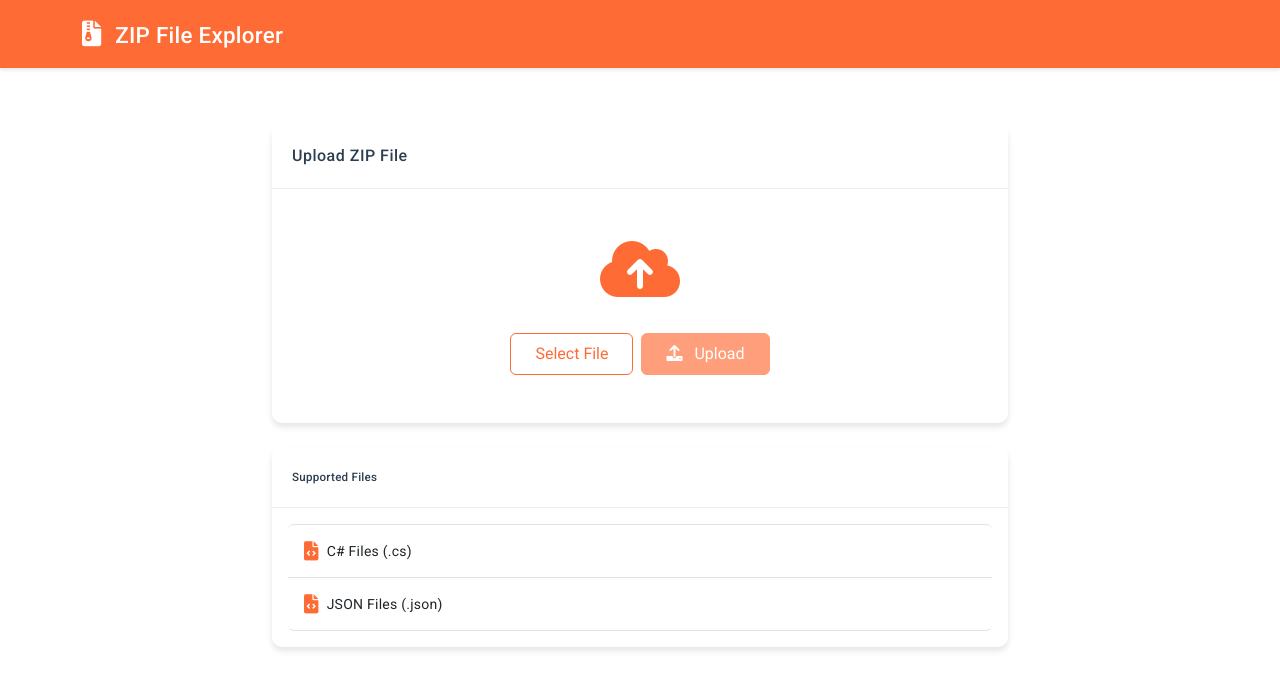
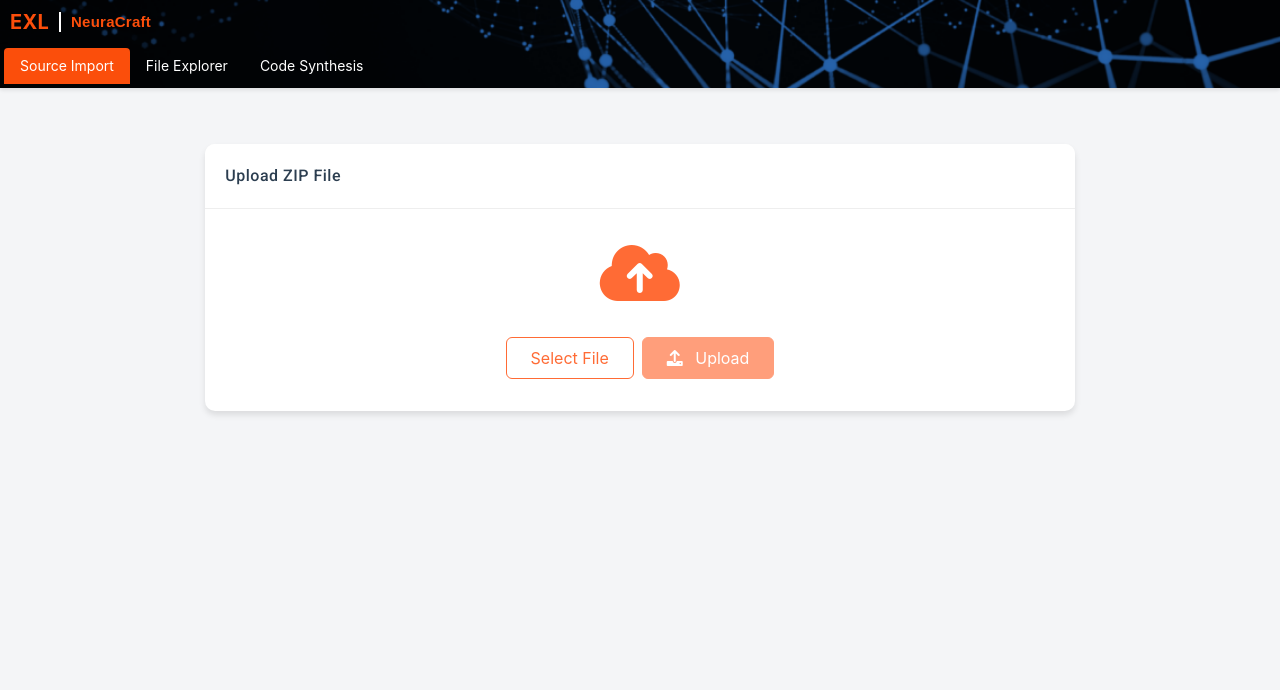
Before and after one commit to Muksh07/cognitivePart2, an Angular app: page / in a window 1280 px wide. Shown: the top 690 px of the page. Built offline with nearby package versions, Linux system fonts and the light colour scheme.

Commit message:
navbar added

```diff
--- a/src/app/app.component.css
+++ b/src/app/app.component.css
@@ -1,19 +1,134 @@
 /* app.component.css */
 /* Navbar Styles */
-.navbar {
-    background-color: #ff6b35;
-    padding: 1rem;
-    box-shadow: 0 2px 4px rgba(0,0,0,0.1);
+*{
+    /* margin: 0; */
+    padding: 0;
   }
 
-  .navbar-brand {
-    color: white;
-    font-weight: 500;
-    font-size: 1.4rem;
+  .container {
+    font-family: 'Inter', sans-serif;
+    max-width: 100%;
+    background-color: #f4f5f7;
+    height: 100vh;
   }
 
-  .navbar-brand i {
-    font-size: 1.6rem;
+  .top{
+    background-image: url('../assets/Images/uu.png');
+    background-size: cover;
+    background-position: center;
+    position: relative;
+  }
+
+  .title{
+    padding: 12px 10px;
+    color: #fb4e0b;
+    /* background-color:#fb4e0b ; */
+    font-size: 20px;
+    font-weight: bold;
+  }
+
+
+  .divider{
+    border-left: 2px solid white; /* Adjust the color and width as needed */
+    height: 20px;
+  }
+
+  .subtitle{
+    font-family: 'Yantramanav', sans-serif;
+    display: block;
+      margin-left: 10px;
+      margin-bottom: 0;
+      /* padding-left: 8px; */
+      font-size: 15px;
+      color: #fb4e0b;
+      border-left: 0;
+      font-style: normal;
+      font-weight: bold;
+  }
+
+  header {
+    display: flex;
+    align-items: center;
+    box-shadow: 0 2px 4px rgba(0, 0, 0, 0.1);
+    margin-bottom: 5px;
+  }
+
+  nav {
+    display: flex;
+    padding: 4px;
+    border-radius: 4px 4px 0 0;
+  }
+
+  header nav button {
+    background-color: transparent;
+    /* color: #a0a0a0; */
+    color: white;
+    border: none;
+    padding: 8px 16px;
+    font-size: 14px;
+    font-weight: 400;
+    border-radius: 4px 4px 0 0;
+    cursor: pointer;
+    transition: color 0.3s ease, background-color 0.3s ease;
+    position: relative;
+  }
+
+  header nav button.active {
+    background-color: #fb4e0b;
+    color: #ffffff;
+    /* border-bottom: 2px solid #fb4e0b; */
+  }
+
+  .blue-nav  button.active {
+    background-color: #fb4e0b;
+    color: #ffffff;
+    /* border-bottom: 2px solid #fb4e0b; */
+  }
+
+  /* nav button::after {
+    content: '';
+    position: absolute;
+    top: 50%;
+    right: 0;
+    height: 50%;
+    width: 1px;
+    background-color: #fb4e0b;
+    transform: translateY(-50%);
+  } */
+
+  nav button:hover {
+    color: #ffffff;
+    background-color: #fb4e0b;
+  }
+
+  nav .blueprinting-sub-tab {
+    padding: 8px 16px;
+    margin: 2px;
+    background-color: #6c757d;
+    color: white;
+    border: none;
+    font-size: 12px;
+    font-weight: bold;
+    cursor: pointer;
+    transition: color 0.3s ease;
+  }
+  .blue-nav{
+    background-color: #6c757d;
+  }
+  nav .blueprinting-sub-tab.active {
+    color: #ffffff;
+  }
+
+  nav .blueprinting-sub-tab:hover {
+    color: #ffffff;
+  }
+  .btn-primary.custom {
+    background-color: #fb4e0b;
+    border-color: #fb4e0b;
+    font-size: 11px;
+    font-weight: bold;
+    border-radius: 8px;
+    margin: 2px;
   }
 
   /* Upload Section Styles */
--- a/src/app/app.component.html
+++ b/src/app/app.component.html
@@ -1,12 +1,19 @@
 <!-- app.component.html -->
-<nav class="navbar navbar-expand-lg">
-  <div class="container">
-    <a class="navbar-brand" href="#">
-      <i class="fas fa-file-archive me-2"></i>
-      ZIP File Explorer
-    </a>
+<div class="container">
+  <div class="top">
+    <div class="titles" style="display: flex; align-items: center;">
+      <div class="title">EXL</div>
+      <div class="divider"></div>
+      <div class="subtitle">NeuraCraft</div>
+    </div>
+    <header>
+      <nav>
+        <button *ngFor="let tab of tabs" (click)="setActiveTab(tab)" [class.active]="activeTab === tab">
+          {{ tab }}
+        </button>
+      </nav>
+    </header>
   </div>
-</nav>
 
 <div class="container mt-4">
   <!-- Upload Page -->
@@ -61,24 +68,6 @@
                 {{ uploadProgress }}%
               </div>
             </div>
-          </div>
-        </div>
-
-        <div class="card mt-4">
-          <div class="card-header">
-            <h5 class="mb-0">Supported Files</h5>
-          </div>
-          <div class="card-body">
-            <ul class="list-group">
-              <li class="list-group-item d-flex align-items-center">
-                <i class="fas fa-file-code me-2"></i>
-                C# Files (.cs)
-              </li>
-              <li class="list-group-item d-flex align-items-center">
-                <i class="fas fa-file-code me-2"></i>
-                JSON Files (.json)
-              </li>
-            </ul>
           </div>
         </div>
       </div>
--- a/src/app/app.component.ts
+++ b/src/app/app.component.ts
@@ -19,6 +19,22 @@ interface FileNode {
   styleUrls: ['./app.component.css']
 })
 export class AppComponent {
+
+
+  activeTab: string = 'Source Import';
+  activeBlueprintingSubTab: string = 'Models';
+  title = 'Frontend';
+
+  // Tabs and sub-tabs
+  tabs: string[] = [
+    'Source Import',
+    'File Explorer',
+    'Code Synthesis',
+  ];
+
+  setActiveTab(tab: string) {
+    this.activeTab = tab;
+  }
   fileStructure: FileNode[] = [];
   showFileExplorer = false;
   selectedFileContent: string | null = null;
```
Also changed, not shown: src/app/zrouf.txt, src/assets/Images/uu.png (added).
